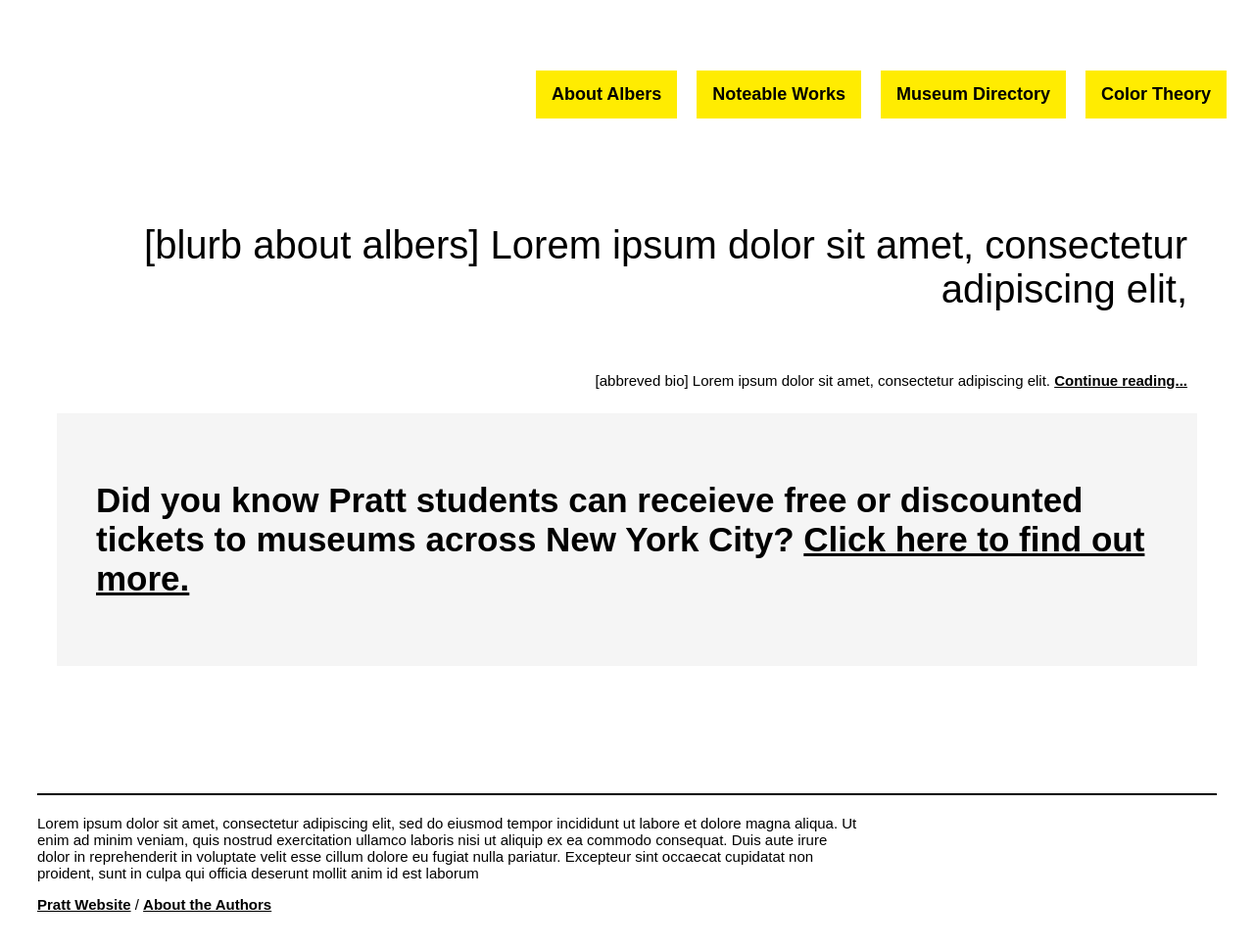
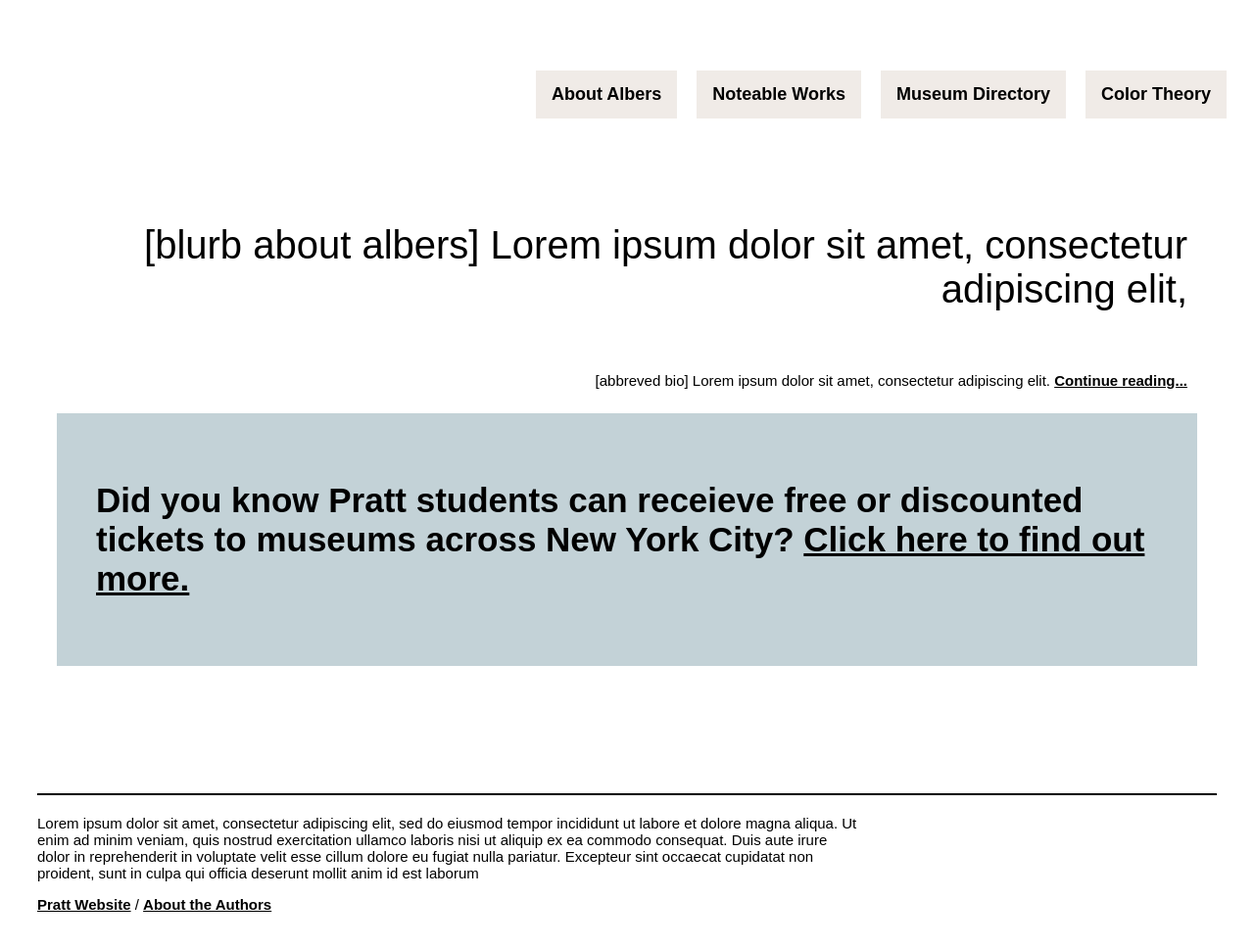
Before and after one commit to amadanwill/finalproject, a plain HTML site: page index.html in a window 1280 px wide. Shown: the part 135-1102 px from the top of the page at 98% size. Drawn offline with Linux system fonts and the light colour scheme.

Commit message:
Update stylesheet.css

```diff
--- a/stylesheet.css
+++ b/stylesheet.css
@@ -33,7 +33,7 @@ a.page:hover {
 }
 
 ::selection {
-    background: #ffec01ff;
+    background: #f5c109;
 }
 
 #header {
@@ -81,7 +81,7 @@ li.nav-page {
     margin: 10px;
     text-align: center;
     text-decoration: none;
-    background-color: #ffec01ff;
+    background-color: #f0ebe7;
 }
 
 .footer-content {
@@ -124,6 +124,6 @@ li.nav-page {
 }
 
 .ribbon {
-    background-color: whitesmoke;
+    background-color: #c3d2d7;
     padding: 40px;
 }
```
